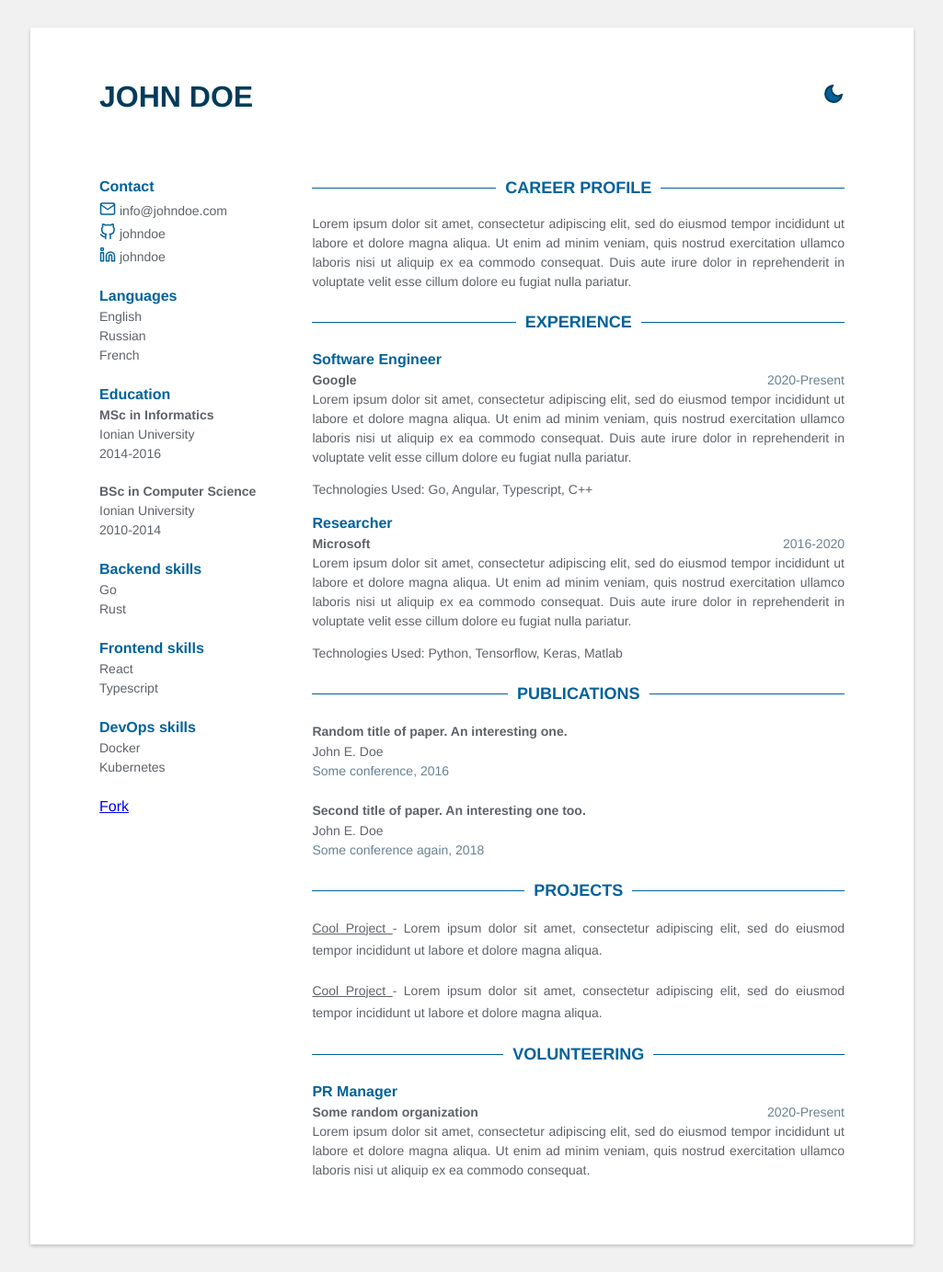
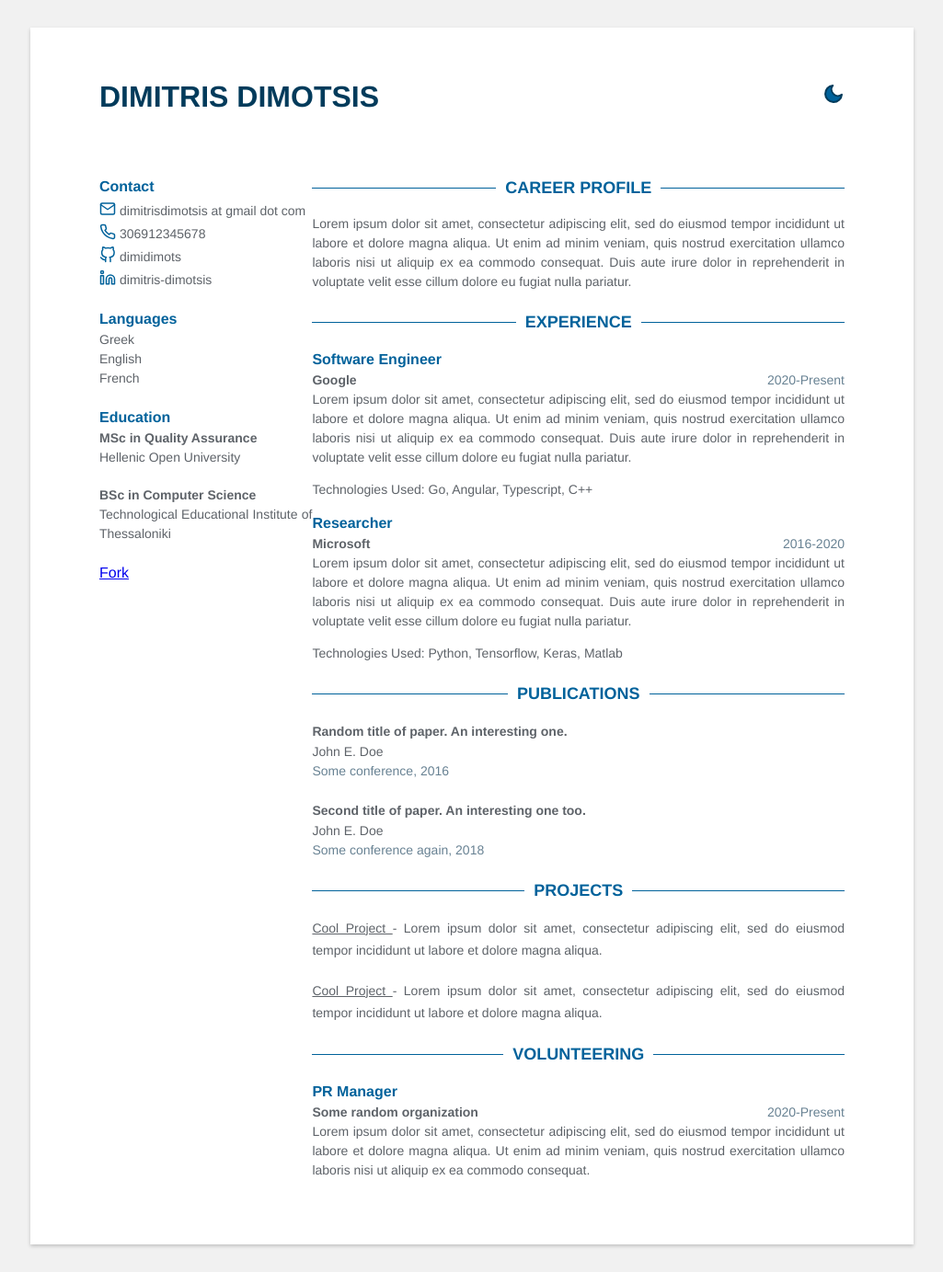
Before and after one commit to Stavrospanakakis/jekyll-cv, a Jekyll site: the page built from index.html, in a window 1280 px wide. Shown: the whole page at 92% size, without its empty margins (127-1152 px from the left). Built offline with Jekyll 4.4.1, drawn with Linux system fonts in a browser that asks for light colours.

Commit message:
Update data.yml

```diff
--- a/_data/data.yml
+++ b/_data/data.yml
@@ -1,43 +1,28 @@
-name: John Doe
+name: Dimitris Dimotsis
 support_dark_mode: true
 fork: true
 
 # Sidebar
 contact:
-  email: info@johndoe.com
-  github: johndoe
-  linkedin: johndoe
-  phone:
-  gitlab:
-  twitter:
+  email: dimitrisdimotsis at gmail dot com
+  github: dimidimots
+  linkedin: dimitris-dimotsis
+  phone: 306912345678
+
 
 languages:
+  - idiom: Greek
   - idiom: English
-  - idiom: Russian
   - idiom: French
 
 education:
-  - degree: MSc in Informatics
-    time: 2014-2016
-    university: Ionian University
+  - degree: MSc in Quality Assurance
+    time:
+    university: Hellenic Open University
 
   - degree: BSc in Computer Science
-    time: 2010-2014
-    university: Ionian University
-
-skills:
-  - category: Backend
-    skill:
-      - Go
-      - Rust
-  - category: Frontend
-    skill:
-      - React
-      - Typescript
-  - category: DevOps
-    skill:
-      - Docker
-      - Kubernetes
+    time:
+    university: Technological Educational Institute of Thessaloniki
 
 # Profile
 profile: |
```
